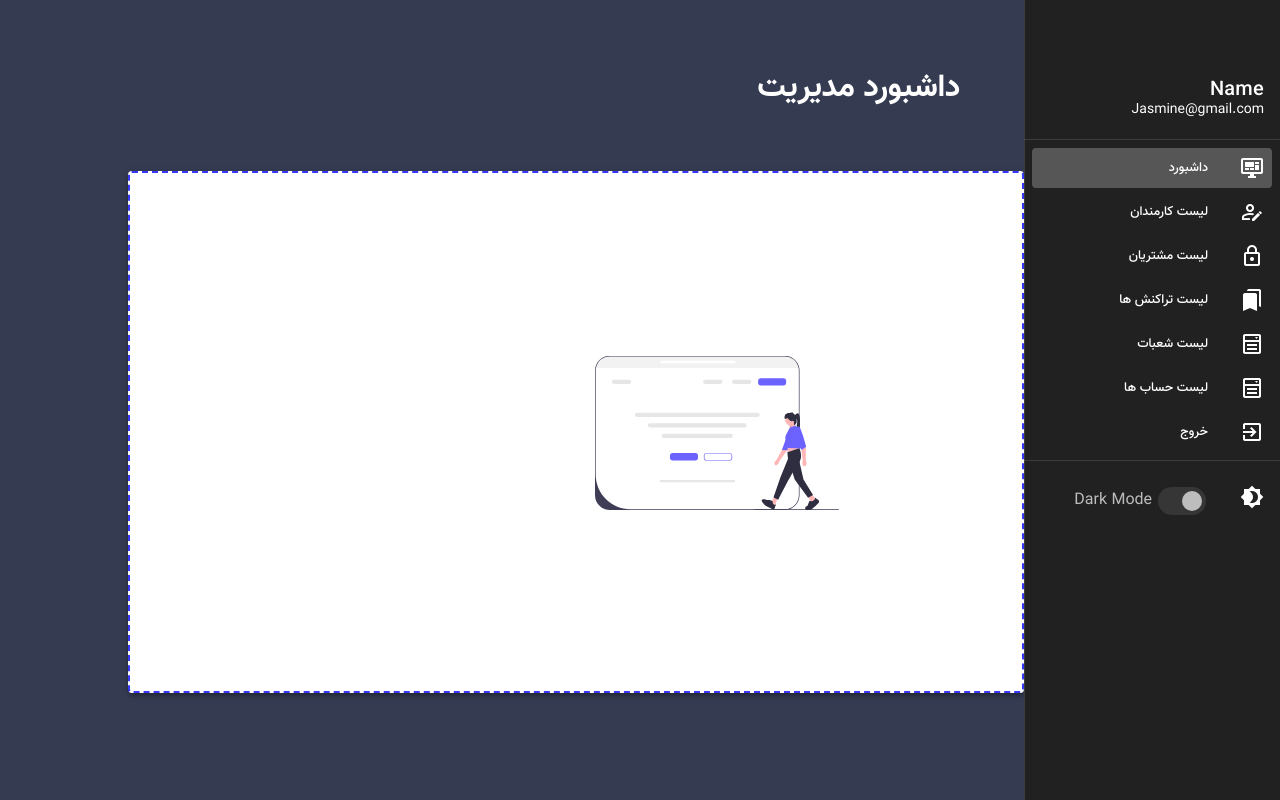
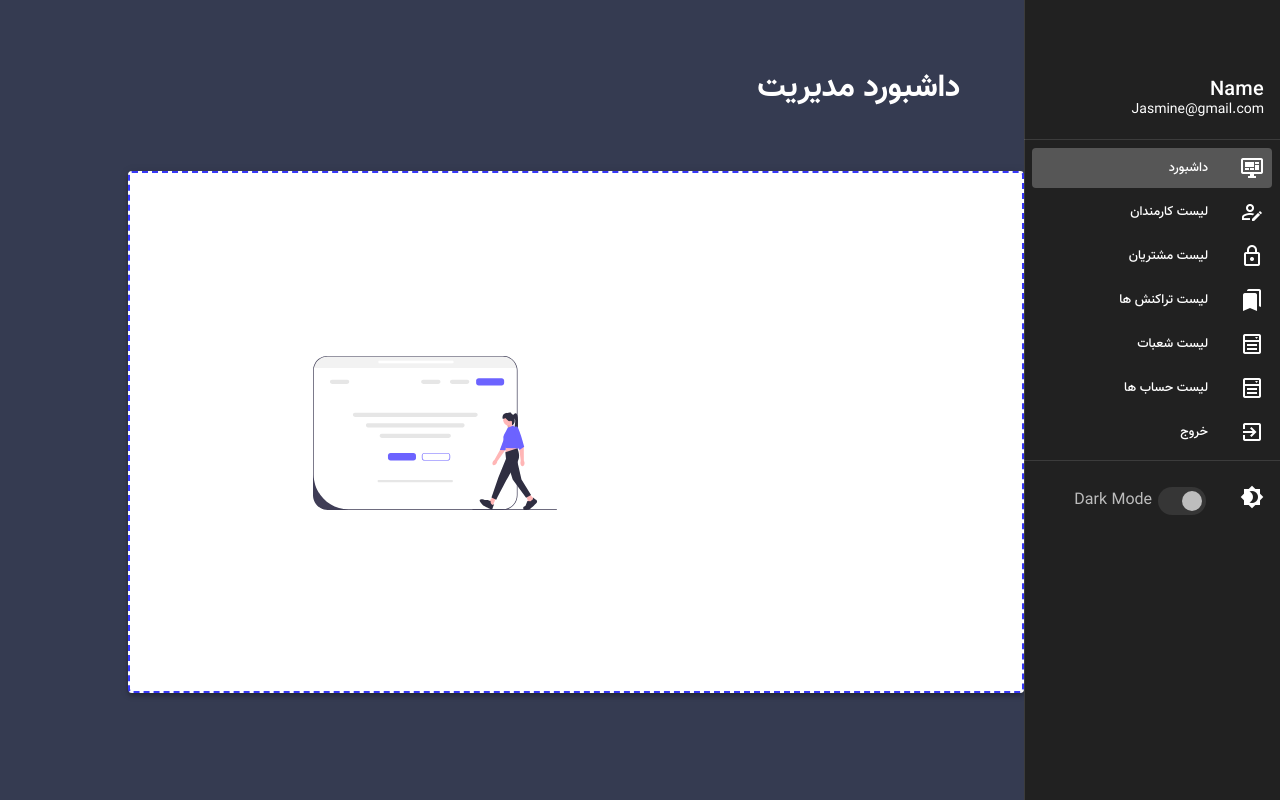
Before and after one commit to jasminet2001/Database-Lab, a Vue app in the folder banking-system/: page /dashboard in a window 1280 px wide. Built offline with nearby package versions, Linux system fonts and the light colour scheme.

Commit message:
dashboard edit

```diff
--- a/banking-system/src/components/Panel/UserDashboard.vue
+++ b/banking-system/src/components/Panel/UserDashboard.vue
@@ -17,6 +17,7 @@
         >
           <v-card-text>
               <v-row>
+                <v-col cols="6"></v-col>
                 <v-col cols="6">
                   <v-img src="../../assets/undraw_experience_design_re_dmqq.svg"></v-img>
                 </v-col>
```
